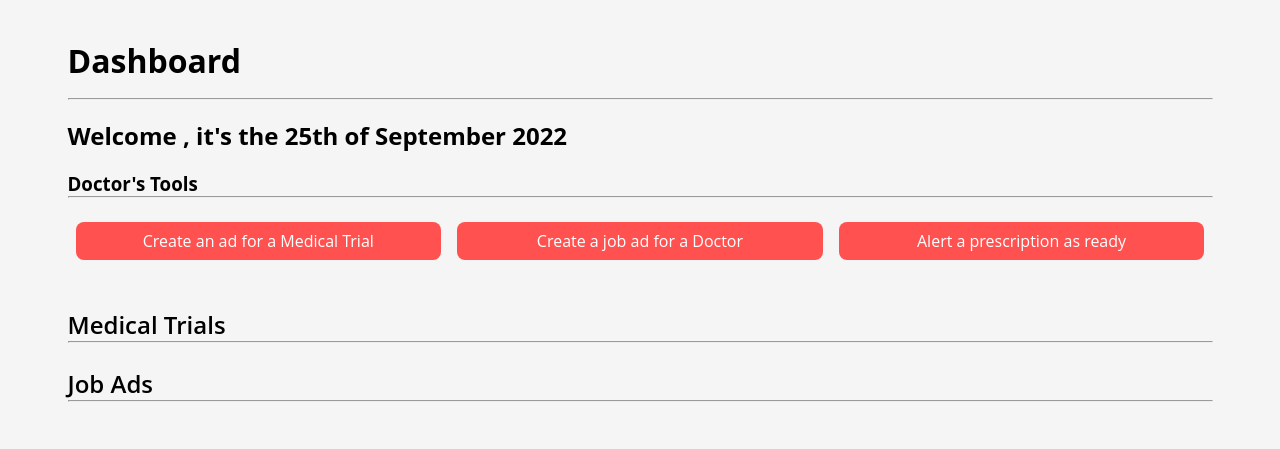
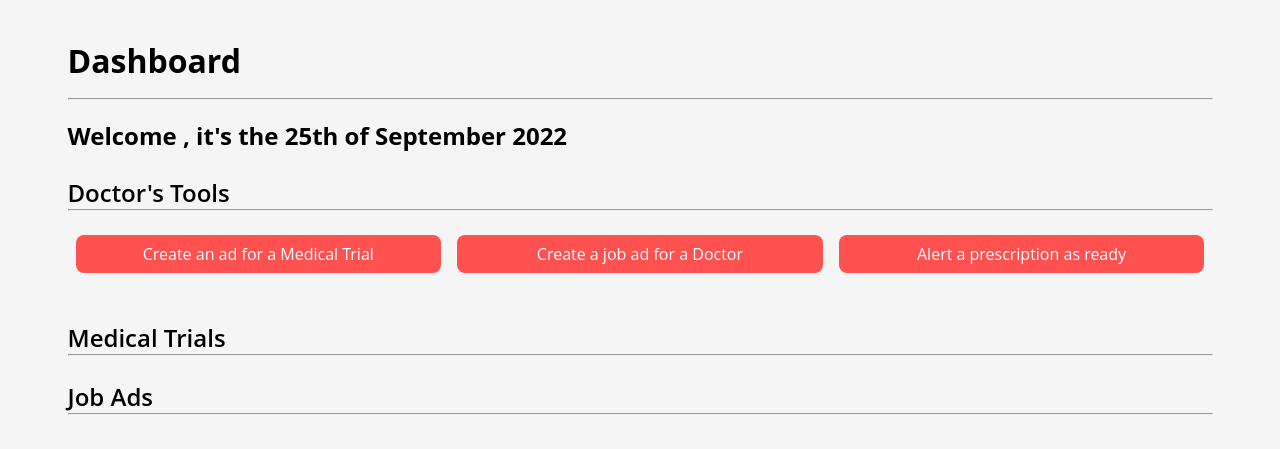
Before and after one commit to ImMattDavison/healthyconnections, a PHP site: page /index.php in a window 1280 px wide. Shown: the part 75-524 px from the top of the page. Run offline with PHP 8.4, Linux system fonts and the light colour scheme; the visitor is signed in with stand-in values (Sample User, id 1); data that the repository does not hold is empty.

Commit message:
add section-heading class to Docs tools

```diff
--- a/index.php
+++ b/index.php
@@ -35,7 +35,7 @@
                 <hr>
                 <?php echo "<h2>Welcome " . $userdata['firstName'] . ", it's the " .date('jS \of F Y'). "</h2>"; ?>
                     <div>
-                        <h3>Doctor's Tools</h3>
+                        <h3 class="section-heading">Doctor's Tools</h3>
                         <hr>
                         <div class="row">
                             <div class="tool-block">
```
